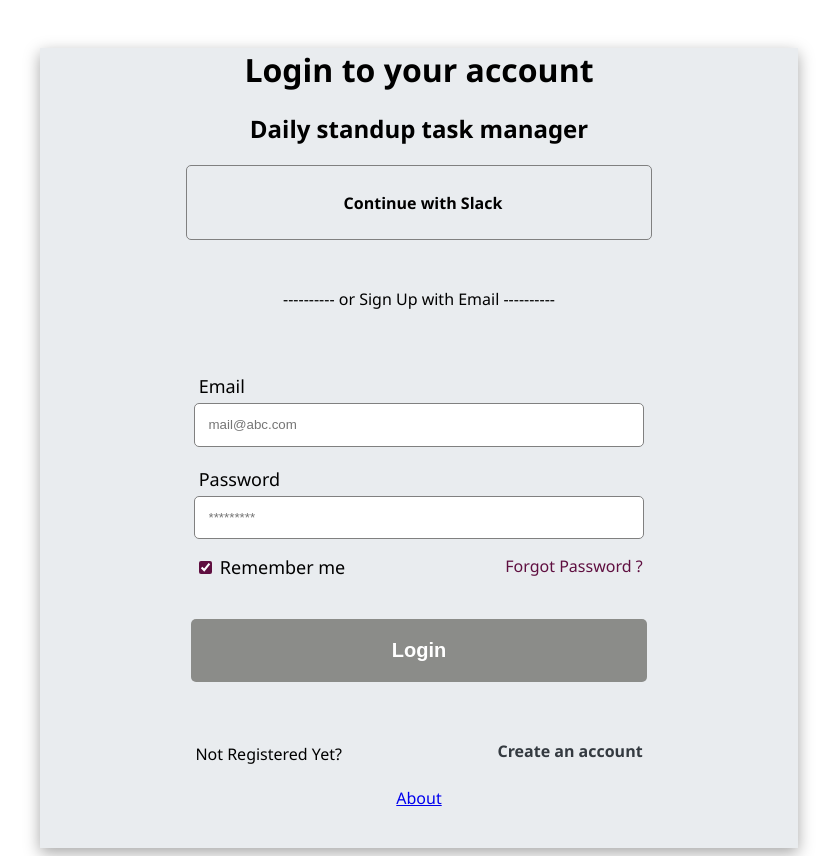
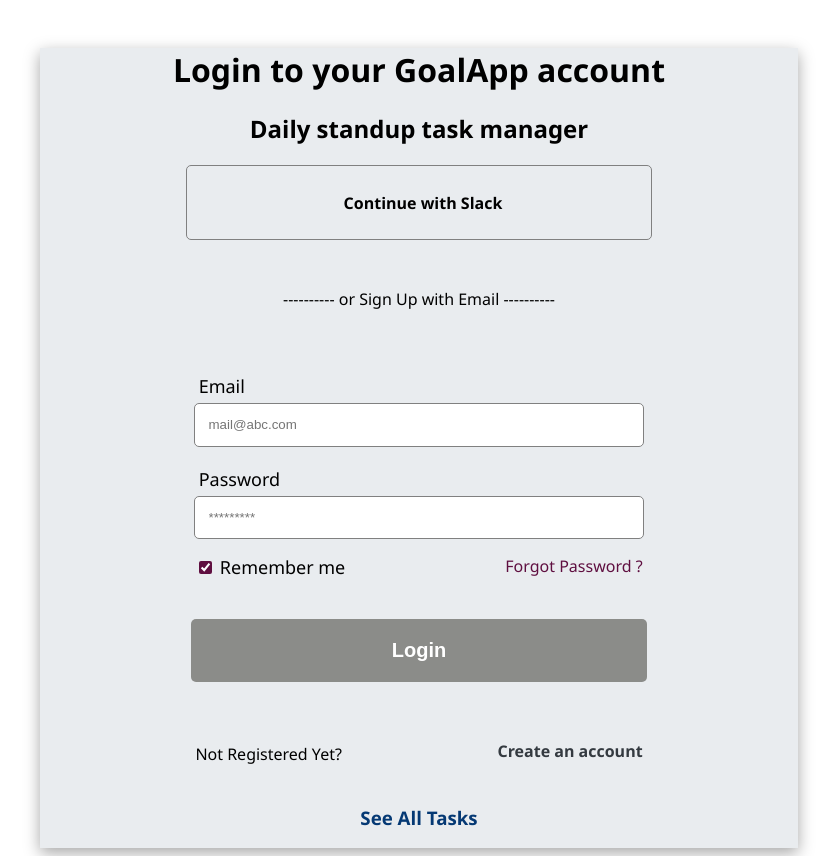
Before and after one commit to omerffaruk/Goal-app-CYF-final-project-1, a React (Create React App) app in the folder client/: page / in a window 1280 px wide. Shown: the whole page, without its empty margins (221-1058 px from the left). Built offline with nearby package versions, Linux system fonts and the light colour scheme; no server answers.

Commit message:
feat: add temporary routes

```diff
--- a/client/src/App.js
+++ b/client/src/App.js
@@ -1,4 +1,6 @@
 import { Route, Routes } from "react-router-dom";
+import TemporaryTasks from "./pages/Temporary/TemporaryTasks";
+import TemporaryUserTasks from "./pages/Temporary/TemporaryUserTasks";
 
 
 import Home from "./pages/Home";
@@ -10,6 +12,10 @@ function App() {
       <Routes>
         <Route path="/" element={<Home />} />
 
+        {/* -----------Temporary Routes--------------- */}
+        <Route path="/temporary/tasks" element={<TemporaryTasks />} />
+        <Route path="/temporary/tasks/:username" element={<TemporaryUserTasks />} />
+
       </Routes>
     </div>
   );
--- a/client/src/pages/Home.js
+++ b/client/src/pages/Home.js
@@ -26,7 +26,7 @@ export function Home() {
 
 	return (
 		<div className="home-ctn">
-      <h1>Login to your account</h1>
+			<h1>Login to your GoalApp account</h1>
 			<h2>Daily standup task manager</h2>
 			<div className="slack-connect">
 				<img
@@ -58,7 +58,6 @@ export function Home() {
 						></input>
 					</div>
 				</form>
-
 			</div>
 			<Password />
 			<LoginBtn />
@@ -66,7 +65,10 @@ export function Home() {
 				<h4>Not Registered Yet?</h4>
 				<Link to="/signup">Create an account</Link>
 			</div>
-			<Link to="/about">About</Link>
+			{/* <Link to="/about">About</Link> */}
+			<h3>
+				<Link className="temporary-link" to={"/temporary/tasks"}>See All Tasks</Link>
+			</h3>
 		</div>
 	);
 }
```
Lines whose indentation alone changed are shown as unchanged.
